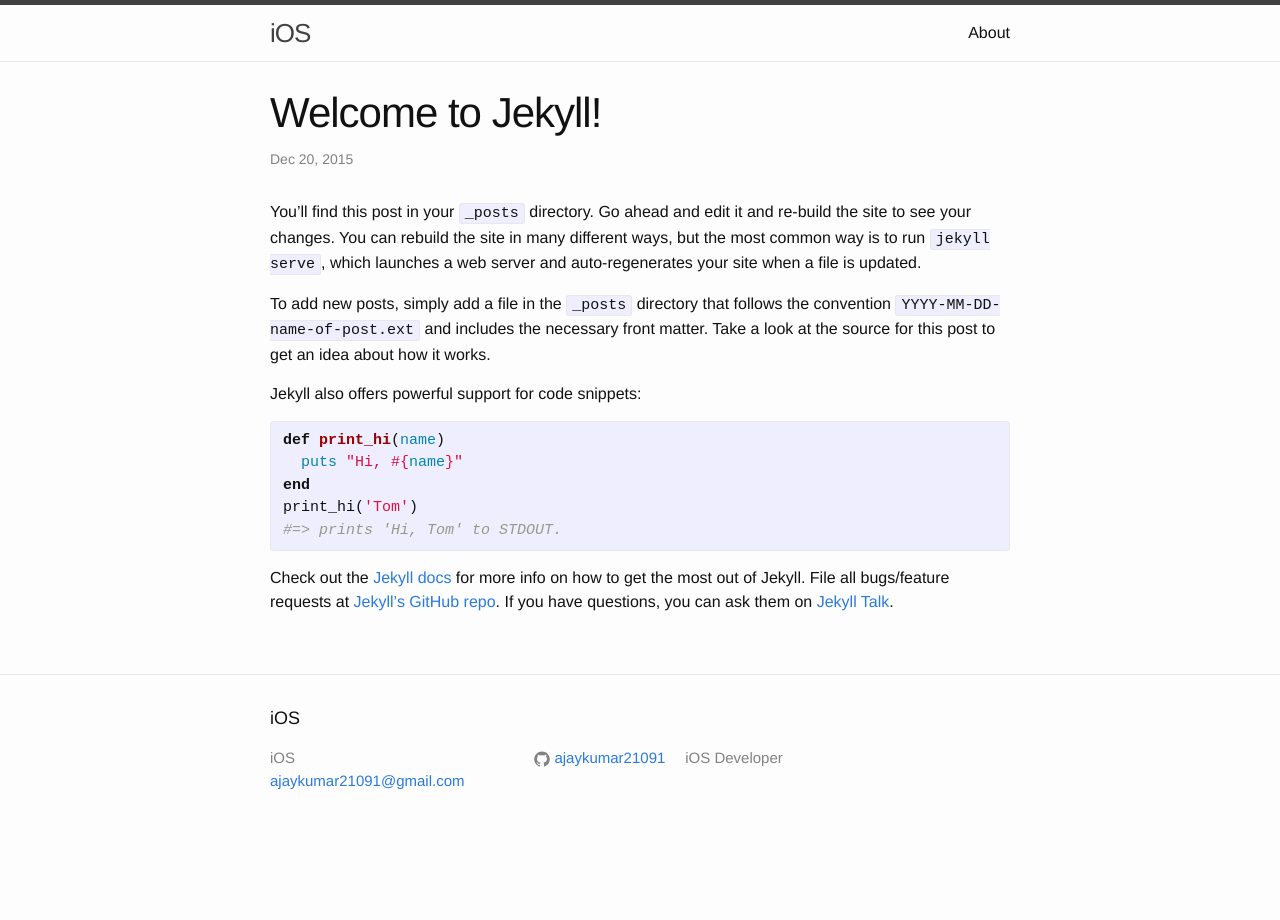
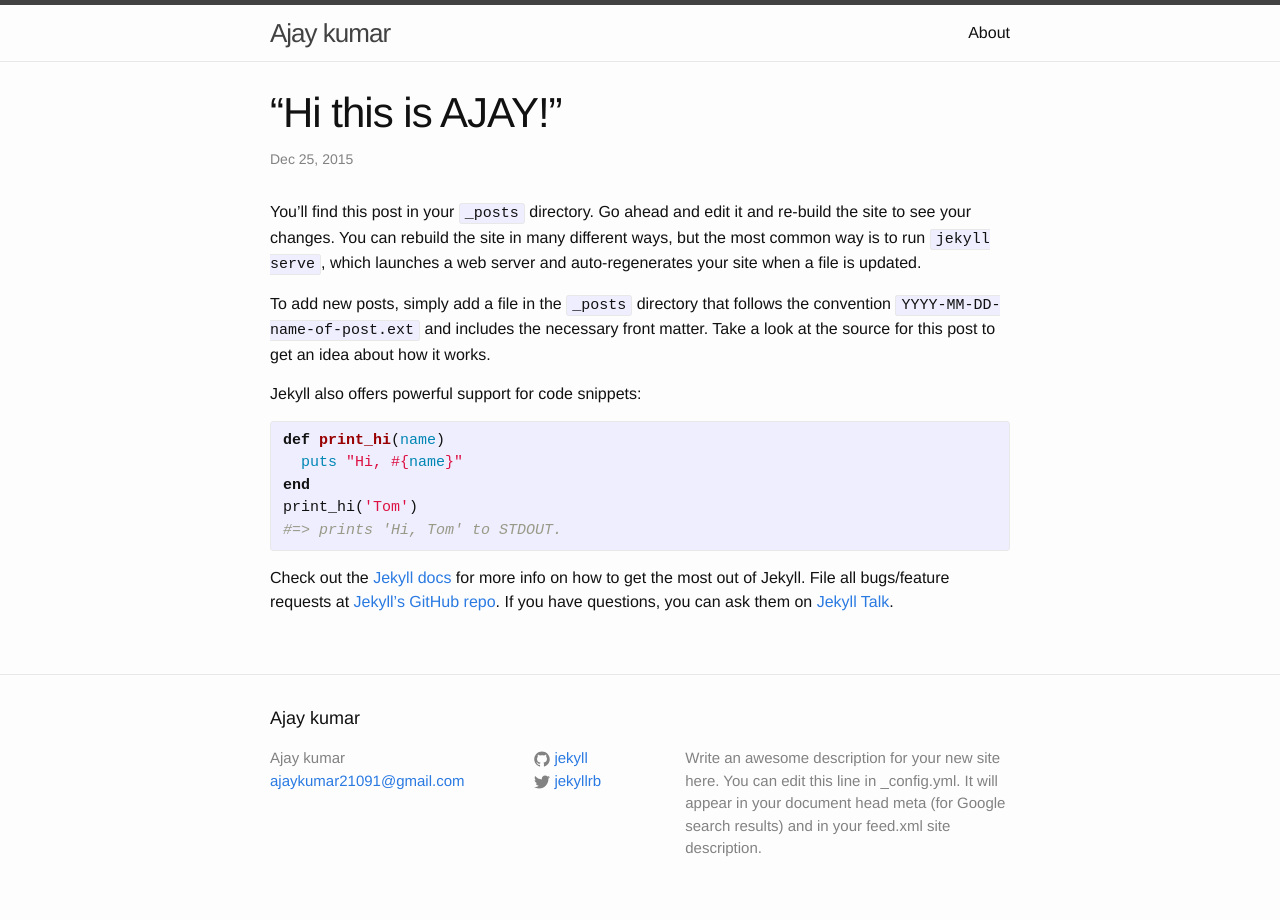
Before and after one commit to ajaykumar21091/ajaykumar21091.github.io, a Jekyll site: the page built from _posts/2015-12-25-welcome-to-jekyll.markdown, in a window 1280 px wide. Built offline with Jekyll 4.4.1, drawn with Linux system fonts in a browser that asks for light colours.

Commit message:
Basic changes

```diff
--- a/_config.yml
+++ b/_config.yml
@@ -6,13 +6,16 @@
 # 'jekyll serve'. If you change this file, please restart the server process.
 
 # Site settings
-title: iOS
+title: Ajay kumar
 email: ajaykumar21091@gmail.com
-description: iOS Developer
-avatar: https://avatars0.githubusercontent.com/u/12730329?v=3&s=460
+description: > # this means to ignore newlines until "baseurl:"
+  Write an awesome description for your new site here. You can edit this
+  line in _config.yml. It will appear in your document head meta (for
+  Google search results) and in your feed.xml site description.
 baseurl: "" # the subpath of your site, e.g. /blog
 url: "http://yourdomain.com" # the base hostname & protocol for your site
-github_username:  ajaykumar21091
+twitter_username: jekyllrb
+github_username:  jekyll
 
 # Build settings
 markdown: kramdown
--- a/_posts/2015-12-20-welcome-to-jekyll.markdown
+++ b/_posts/2015-12-25-welcome-to-jekyll.markdown
@@ -1,7 +1,7 @@
 ---
 layout: post
-title:  "Welcome to Jekyll!"
-date:   2015-12-20 16:27:26 +0530
+title:  “Hi this is AJAY!”
+date:   2015-12-25 21:22:04 +0530
 categories: jekyll update
 ---
 You’ll find this post in your `_posts` directory. Go ahead and edit it and re-build the site to see your changes. You can rebuild the site in many different ways, but the most common way is to run `jekyll serve`, which launches a web server and auto-regenerates your site when a file is updated.
```
Also changed, not shown: 6 other files.
